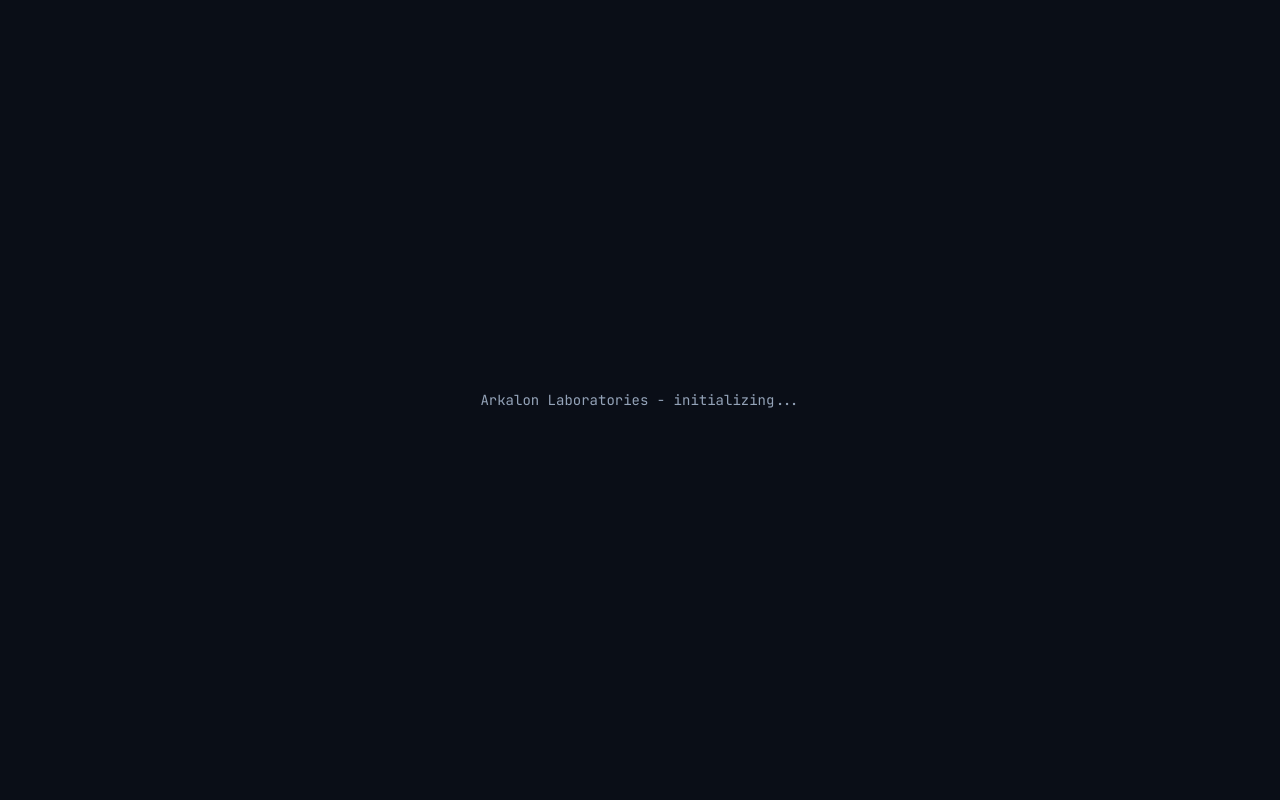
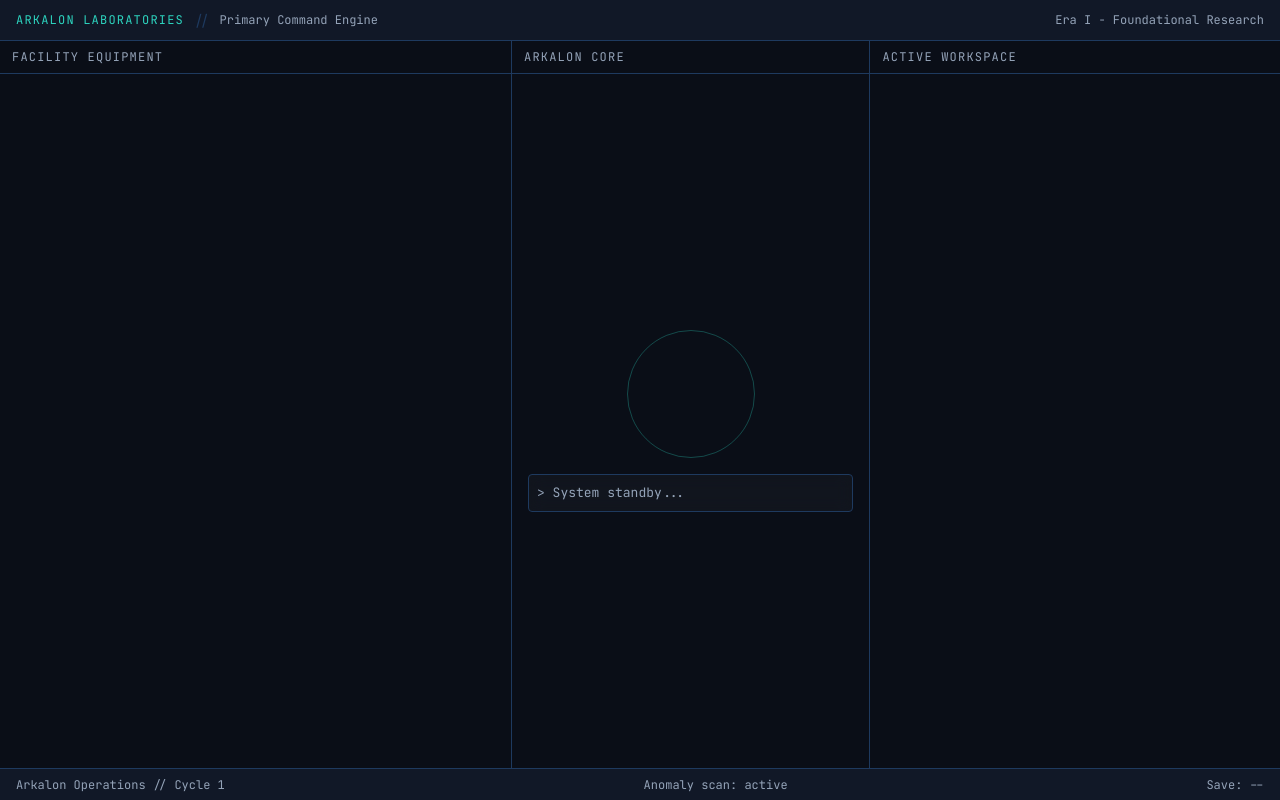
Before and after one commit to AlexDegerman/arkalon-labs, a Next.js app: page /game in a window 1280 px wide. Built offline with nearby package versions, Linux system fonts and the light colour scheme.

Commit message:
add three-column PC layout skeleton with header and footer

```diff
--- a/app/game/page.tsx
+++ b/app/game/page.tsx
@@ -1,9 +1,47 @@
+import LeftColumn from '@/components/layout/LeftColumn'
+import CenterColumn from '@/components/layout/CenterColumn'
+import RightColumn from '@/components/layout/RightColumn'
+import FooterBar from '@/components/layout/FooterBar'
+
 export default function GamePage() {
   return (
-    <main className="min-h-screen flex items-center justify-center">
-      <p className="font-mono text-(--text-secondary) text-sm">
-        Arkalon Laboratories - initializing...
-      </p>
-    </main>
+    <div className="flex flex-col h-screen overflow-hidden bg-(--bg-primary)">
+      {/* PC header */}
+      <header className="hidden lg:flex items-center justify-between px-4 py-2 border-b border-(--border-default) bg-(--bg-surface) shrink-0">
+        <div className="flex items-center gap-3">
+          <span className="font-mono text-xs text-(--text-accent) uppercase tracking-widest">
+            Arkalon Laboratories
+          </span>
+          <span className="text-(--border-default)">//</span>
+          <span className="font-mono text-xs text-(--text-secondary)">
+            Primary Command Engine
+          </span>
+        </div>
+        <div className="flex items-center gap-4">
+          <span className="font-mono text-xs text-(--text-secondary)">
+            Era I - Foundational Research
+          </span>
+        </div>
+      </header>
+
+      {/* Three-column layout - desktop only */}
+      <div
+        className="hidden lg:grid flex-1 overflow-hidden min-h-0"
+        style={{ gridTemplateColumns: '40% 28% 32%' }}
+      >
+        <LeftColumn />
+        <CenterColumn />
+        <RightColumn />
+      </div>
+
+      {/* Mobile layout placeholder - replaced in Commit 1.4 */}
+      <div className="lg:hidden flex-1 flex items-center justify-center">
+        <p className="font-mono text-xs text-(--text-secondary)">
+          Mobile layout initializing...
+        </p>
+      </div>
+
+      <FooterBar />
+    </div>
   )
 }
--- /dev/null
+++ b/components/layout/CenterColumn.tsx
@@ -0,0 +1,23 @@
+'use client'
+
+export default function CenterColumn() {
+  return (
+    <div className="flex flex-col h-full border-r border-(--border-default) overflow-hidden">
+      <div className="px-3 py-2 border-b border-(--border-default) shrink-0">
+        <p className="text-xs font-mono text-(--text-secondary) uppercase tracking-widest">
+          Arkalon Core
+        </p>
+      </div>
+      <div className="flex-1 flex flex-col items-center justify-center gap-4 p-4">
+        {/* Arkalon SVG sphere renders here in Phase 2 */}
+        <div className="w-32 h-32 rounded-full border border-(--border-accent) opacity-30" />
+        {/* Terminal console renders here in Phase 2 */}
+        <div className="w-full glass rounded p-2">
+          <p className="terminal text-(--text-secondary) text-xs">
+            &gt; System standby...
+          </p>
+        </div>
+      </div>
+    </div>
+  )
+}
--- /dev/null
+++ b/components/layout/FooterBar.tsx
@@ -0,0 +1,17 @@
+'use client'
+
+export default function FooterBar() {
+  return (
+    <footer className="h-8 flex items-center justify-between px-4 border-t border-(--border-default) bg-(--bg-surface) shrink-0">
+      <span className="text-xs font-mono text-(--text-secondary)">
+        Arkalon Operations // Cycle 1
+      </span>
+      <span className="text-xs font-mono text-(--text-secondary)">
+        Anomaly scan: active
+      </span>
+      <span className="text-xs font-mono text-(--text-secondary)">
+        Save: --
+      </span>
+    </footer>
+  )
+}
--- /dev/null
+++ b/components/layout/LeftColumn.tsx
@@ -0,0 +1,16 @@
+'use client'
+
+export default function LeftColumn() {
+  return (
+    <div className="flex flex-col h-full border-r border-(--border-default) overflow-hidden">
+      <div className="px-3 py-2 border-b border-(--border-default) shrink-0">
+        <p className="text-xs font-mono text-(--text-secondary) uppercase tracking-widest">
+          Facility Equipment
+        </p>
+      </div>
+      <div className="flex-1 overflow-y-auto">
+        {/* Generator list renders here in Phase 3 */}
+      </div>
+    </div>
+  )
+}
--- /dev/null
+++ b/components/layout/RightColumn.tsx
@@ -0,0 +1,16 @@
+'use client'
+
+export default function RightColumn() {
+  return (
+    <div className="flex flex-col h-full overflow-hidden">
+      <div className="px-3 py-2 border-b border-(--border-default) shrink-0">
+        <p className="text-xs font-mono text-(--text-secondary) uppercase tracking-widest">
+          Active Workspace
+        </p>
+      </div>
+      <div className="flex-1 overflow-y-auto p-3">
+        {/* Workspace tabs render here after Phase 4 unlock integration */}
+      </div>
+    </div>
+  )
+}
```
